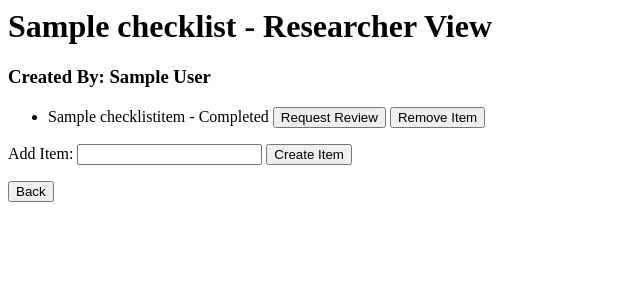
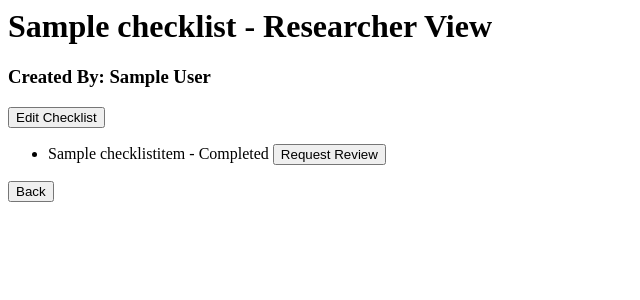
Before and after one commit to Image-X-Institute/scientific-method-app, a Django app: a page that uses sm_project/cl_app/templates/cl_app/checklist.html in a window 1280 px wide. Shown: the top 300 px of the page, without its empty margins (0-640 px from the left). Run offline with Django 4.2, Linux system fonts and the light colour scheme; a user stored in the database is signed in; tables that the repository leaves empty hold one stand-in row (values such as "Sample post").

Commit message:
Added edit_checklist function and page Hid checklist_users from form

```diff
--- a/sm_project/cl_app/admin.py
+++ b/sm_project/cl_app/admin.py
@@ -28,11 +28,16 @@ class ChecklistAdmin(admin.ModelAdmin):
         'fields': ('checklist_title', 'creator', 'checklist_users', 'researchers', 'reviewers')
         }),
     )
+    readonly_fields = ['checklist_users']
     list_display = ['checklist_title', 'creator_name']
     list_filter = [UserFilter]
     search_fields = ['checklist_title', 'creator_name']
     ordering = ['checklist_title']
     form = ChecklistForm
+
+    def save_model(self, request, obj, form, change):
+        self.model.checklist_users = form.cleaned_data.get('researchers').union(form.cleaned_data.get('reviewers'))
+        return super().save_model(request, obj, form, change)
 
 # Organises how the information about each checklist item is displayed on the admin site.
 class ChecklistItemAdmin(admin.ModelAdmin):
--- a/sm_project/cl_app/forms.py
+++ b/sm_project/cl_app/forms.py
@@ -13,7 +13,8 @@ class ChecklistForm(forms.ModelForm):
     checklist_users = forms.ModelMultipleChoiceField(
         label="Checklist Users",
         queryset=User.objects.all(),
-        widget=forms.CheckboxSelectMultiple
+        widget=forms.MultipleHiddenInput(),
+        required=False,
     )
     researchers = forms.ModelMultipleChoiceField(
         queryset=User.objects.all(),
--- a/sm_project/cl_app/templates/cl_app/checklist.html
+++ b/sm_project/cl_app/templates/cl_app/checklist.html
@@ -4,6 +4,7 @@
     <h1>{{ checklist.checklist_title }} - Reviewer View</h1>
 {% endif %}
 <h3>Created By: {{ checklist.creator.name }}</h3>
+<a href="{% url 'cl_app:edit_checklist' checklist.id %}"><button>Edit Checklist</button></a>
 <ul>
 {% for checklistitem in checklist.checklistitem_set.all %}
     <li>
@@ -14,13 +15,7 @@
             <a href="{% url 'cl_app:update_item_status' checklist.id checklistitem.id 1 %}"><button>Mark As Complete</button></a>
             <a href="{% url 'cl_app:update_item_status' checklist.id checklistitem.id 3 %}"><button>Mark As Incomplete</button></a>
         {% endif %}
-        <a href="{% url 'cl_app:remove_item' checklistitem.id %}"><button>Remove Item</button></a>
     </li>
 {% endfor %}
 </ul>
-<form action="{% url 'cl_app:add_item' checklist.id %}" method="POST">
-    {% csrf_token %}
-    {{ item_form }}
-    <button type="submit">Create Item</button>
-</form>
 <a href="{% url 'cl_app:user_checklists' %}"><button>Back</button></a>
--- a/sm_project/cl_app/urls.py
+++ b/sm_project/cl_app/urls.py
@@ -15,7 +15,8 @@ urlpatterns = [
     path('remove_checklist<int:checklist_id>/', views.remove_checklist, name="remove_checklist"),
     path('logout/', LogoutView.as_view(next_page=settings.LOGOUT_REDIRECT_URL), name="logout"),
     path('checklist<int:checklist_id>/', views.checklist_view, name="checklist"),
+    path('update_item_status/<int:checklist_id>/<int:checklistitem_id>/<int:value>/', views.update_item_status, name="update_item_status"),
+    path('checklist<int:checklist_id>/edit/', views.edit_checklist, name="edit_checklist"),
     path('checklist<int:checklist_id>/add/', views.add_item, name="add_item"),
     path('remove_item<int:checklistitem_id>/', views.remove_item, name="remove_item"),
-    path('update_item_status/<int:checklist_id>/<int:checklistitem_id>/<int:value>/', views.update_item_status, name="update_item_status"),
 ]
--- a/sm_project/cl_app/views.py
+++ b/sm_project/cl_app/views.py
@@ -120,6 +120,57 @@ def checklist_view(request, checklist_id):
     else:
         return redirect('cl_app:user_checklists')
 
+"""Updates the status of a given checklist item.
+
+Parameters
+----------
+checklist_id: int
+    The id of the checklist that has the item
+checklistitem_id: int
+    The id of the checklist item
+value: int
+    An int indictating the status that the given item needs to be updated to.
+"""
+@login_required(login_url='user_app:login')
+def update_item_status(request, checklist_id, checklistitem_id, value):
+    checklist = get_object_or_404(Checklist, pk=checklist_id)
+    if (checklist.researchers.contains(request.user) and value == 2) or \
+        (checklist.reviewers.contains(request.user) and (value == 1 or value == 3)):
+        checklist_item = get_object_or_404(ChecklistItem, pk=checklistitem_id)
+        checklist_item.item_status = value
+        checklist_item.save()
+        return redirect('cl_app:checklist', checklist_id=checklist_id)
+    else:
+        return redirect('cl_app:user_checklists')
+
+@login_required(login_url='user_app:login')
+def edit_checklist(request, checklist_id):
+    checklist = get_object_or_404(Checklist, pk=checklist_id)
+    if checklist.checklist_users.contains(request.user):
+        item_form = ChecklistItemForm()
+        if request.method == "POST":
+            checklist_form = ChecklistForm(request.POST)
+            if checklist_form.is_valid():
+                checklist.checklist_title = checklist_form.cleaned_data.get('checklist_title')
+                checklist.researchers.set(checklist_form.cleaned_data.get('researchers'))
+                checklist.reviewers.set(checklist_form.cleaned_data.get('reviewers'))
+                checklist.checklist_users.set(checklist.researchers.all().union(checklist.reviewers.all()))
+                checklist.save()
+                return redirect('cl_app:checklist', checklist.id)
+        else:
+            checklist_form = ChecklistForm(initial={
+                'checklist_title': checklist.checklist_title,
+                'researchers': [researcher.id for researcher in checklist.researchers.all()],
+                'reviewers': [reviewer.id for reviewer in checklist.reviewers.all()],
+            })
+        return render(
+            request,
+            'cl_app/edit_checklist.html',
+            {'checklist': checklist, 'checklist_form': checklist_form, 'item_form': item_form},
+        )
+    else:
+        return redirect('cl_app:user_checklists')
+
 """Adds a checklist item to the checklist with the corresponding id.
 
 Parameters
@@ -142,7 +193,7 @@ def add_item(request, checklist_id):
                 item_form = ChecklistItemForm()
         else:
             item_form = ChecklistItemForm()
-        return redirect('cl_app:checklist', checklist_id)
+        return redirect('cl_app:edit_checklist', checklist_id)
     else:
         return redirect('cl_app:user_checklists')
 
@@ -158,29 +209,6 @@ def remove_item(request, checklistitem_id):
     item = get_object_or_404(ChecklistItem, pk=checklistitem_id)
     if item.item_checklist.checklist_users.contains(request.user):
         item.delete()
-        return redirect('cl_app:checklist', item.item_checklist.pk)
+        return redirect('cl_app:edit_checklist', item.item_checklist.pk)
     else:
         return redirect('cl_app:user_checklists')
-
-"""Updates the status of a given checklist item.
-
-Parameters
-----------
-checklist_id: int
-    The id of the checklist that has the item
-checklistitem_id: int
-    The id of the checklist item
-value: int
-    An int indictating the status that the given item needs to be updated to.
-"""
-@login_required(login_url='user_app:login')
-def update_item_status(request, checklist_id, checklistitem_id, value):
-    checklist = get_object_or_404(Checklist, pk=checklist_id)
-    if (checklist.researchers.contains(request.user) and value == 2) or \
-        (checklist.reviewers.contains(request.user) and (value == 1 or value == 3)):
-        checklist_item = get_object_or_404(ChecklistItem, pk=checklistitem_id)
-        checklist_item.item_status = value
-        checklist_item.save()
-        return redirect('cl_app:checklist', checklist_id=checklist_id)
-    else:
-        return redirect('cl_app:user_checklists')
```
Also changed, not shown: sm_project/cl_app/templates/cl_app/edit_checklist.html (added, +21 -0 lines).
